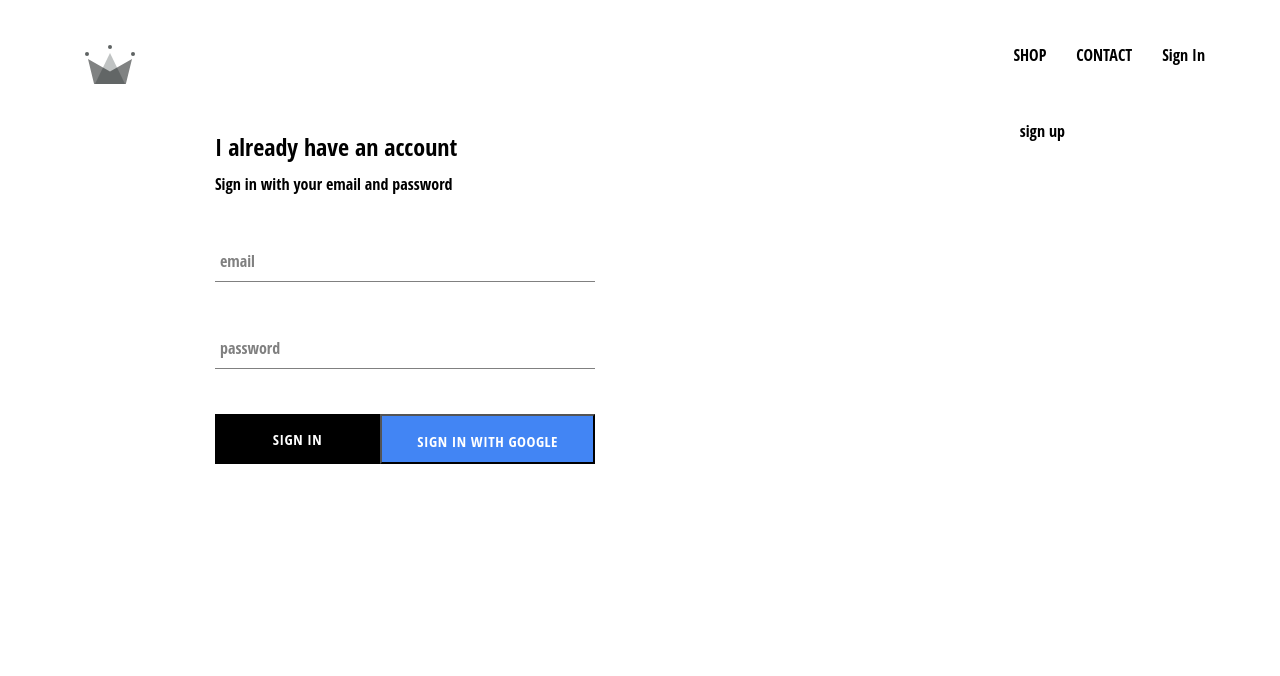
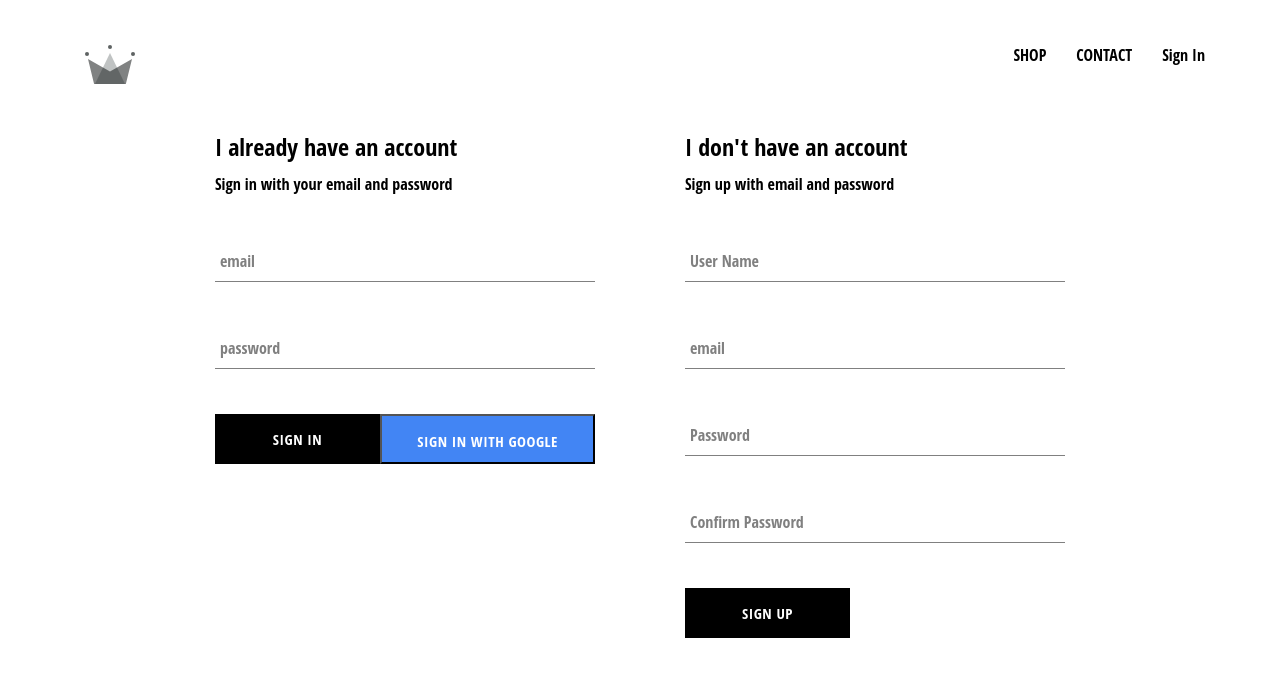
Before and after one commit to siavoshrahimi/e-commerce-cloth-shopping, a React (Create React App) app: page /auth in a window 1280 px wide. Shown: the top 676 px of the page. Built offline with nearby package versions, Linux system fonts and the light colour scheme; no server answers; the HTML template or start-up script is replaced by a standard one.

Commit message:
implemented firebase utils, included ability to store authenticated users into our firestore database

```diff
--- a/package.json
+++ b/package.json
@@ -6,6 +6,7 @@
     "@testing-library/jest-dom": "^5.16.4",
     "@testing-library/react": "^13.3.0",
     "@testing-library/user-event": "^13.5.0",
+    "firebase": "^9.9.2",
     "node-sass": "^7.0.1",
     "react": "^18.2.0",
     "react-dom": "^18.2.0",
--- a/src/App.js
+++ b/src/App.js
@@ -1,4 +1,4 @@
-import React from "react";
+import React, {useEffect, useState} from "react";
 import {Route,Routes} from 'react-router-dom'
 
 import {GlobalStyle} from "./GlobalStyle.style";
@@ -6,8 +6,29 @@ import Home from "./containers/home/Home";
 import Shop from "./containers/shop/shop";
 import SignInAndUp from "./containers/signInAndUp/signInAndUp";
 import Header from "./components/header/Header";
+import {auth, createUserProfileDocument} from "./firebase/firebase.utils";
 
 function App() {
+    const [currentUser, setCurrentUser] = useState(null)
+    const [id, setId] = useState(null)
+
+    useEffect(() =>{
+        auth.onAuthStateChanged(async userAuth =>{
+            if(userAuth){
+                const userRef = await createUserProfileDocument(userAuth)
+
+                userRef.onSnapshot(snapShot =>{
+                    setCurrentUser(snapShot.data())
+                    setId(snapShot.id)
+                })
+
+                console.log(currentUser)
+            }else {
+                setCurrentUser(userAuth)
+            }
+        })
+    },[])
+
   return (
     <>
         <GlobalStyle/>
--- a/src/components/signIn/SignIn.js
+++ b/src/components/signIn/SignIn.js
@@ -1,5 +1,6 @@
 import React,{useState} from "react";
 
+import { signInWithGoogle } from "../../firebase/firebase.utils";
 import InputForm from "../inputForm/InputForm";
 import Button from "../button/button";
 import {SignInContainer, Title, Subtitle, SignInForm, ButtonContainer} from "./signIn.styles";
@@ -43,7 +44,7 @@ function SingIn() {
                 <ButtonContainer>
                     <Button type="submit" >Sign In</Button>
                     <Button
-                        onClick={() =>console.log('google')}
+                        onClick={() =>signInWithGoogle()}
                         isGoogleSignIn
                         type="button"
                     >
--- a/src/components/signUp/SignUp.js
+++ b/src/components/signUp/SignUp.js
@@ -1,14 +1,87 @@
-import React from "react";
+import React,{useState} from "react";
 
-import {SignUpContainer} from "./signUp.styles";
+import FormInput from "../inputForm/InputForm";
+import Button from "../button/button";
 
-function SignUp() {
+import {SignUpContainer,Title, Subtitle, Form} from "./signUp.styles";
+import {auth, createUserProfileDocument} from "../../firebase/firebase.utils";
+
+function SignUp () {
+    const [displayName, setDisplayName] = useState('')
+    const [email, setEmail] = useState('')
+    const [password, setPassword] = useState('')
+    const [confirmPassword, setConfirmPassword] = useState('')
+
+    const handelSubmit = async event =>{
+        event.preventDefault();
+        if(password !== confirmPassword){
+            alert("Password doesn't match");
+            return;
+        }
+
+        try{
+            const {user} = await auth.createUserWithEmailAndPassword(email, password)
+            await createUserProfileDocument(user,{displayName})
+            setDisplayName('')
+            setEmail('')
+            setPassword('')
+            setConfirmPassword('')
+        }catch (e) {
+            console.log(e.message)
+        }
+    }
+
+    const handelChange= event =>{
+        const {value,name} = event.target;
+        name === 'displayName' && setDisplayName(value)
+        name === 'email' && setEmail(value)
+        name === 'password' && setPassword(value)
+        name === 'confirmPassword' && setConfirmPassword(value)
+    }
+
     return(
         <SignUpContainer>
-            sign up
+            <Title>I don't have an account</Title>
+            <Subtitle>Sign up with email and password</Subtitle>
+            <Form className='sign-up-form' onSubmit={handelSubmit}>
+                <FormInput
+                    name='displayName'
+                    value={displayName}
+                    label='User Name'
+                    onChange={handelChange}
+                    required
+                    type='text'
+                />
+                <FormInput
+                    required
+                    name='email'
+                    value={email}
+                    label='email'
+                    onChange={handelChange}
+                    type='email'
+                />
+                <FormInput
+                    required
+                    name='password'
+                    value={password}
+                    label='Password'
+                    onChange={handelChange}
+                    type='password'
+                />
+                <FormInput
+                    required
+                    name='confirmPassword'
+                    value={confirmPassword}
+                    label='Confirm Password'
+                    onChange={handelChange}
+                    type='password'
+                />
+                <Button type='submit'>SIGN UP</Button>
+            </Form>
         </SignUpContainer>
     )
-
 }
 
+
+
 export default SignUp;
--- a/src/components/signUp/signUp.styles.js
+++ b/src/components/signUp/signUp.styles.js
@@ -1,5 +1,16 @@
 import styled from "styled-components";
 
 export const SignUpContainer = styled.div`
+  display: flex;
+  flex-direction: column;
+  width: 380px;
+`;
 
-`
+export const Title = styled.h2`
+    margin:10px 0;
+`;
+
+export const Subtitle = styled.span``
+
+
+export const Form = styled.form``
--- /dev/null
+++ b/src/firebase/firebase.utils.js
@@ -0,0 +1,47 @@
+import firebase from "firebase/compat/app";
+import 'firebase/compat/firestore'
+import 'firebase/compat/auth';
+
+const config = {
+    apiKey: "AIzaSyB6dslGPgc4dwp3CsPiFMXPnRtAc5waP_c",
+    authDomain: "ecommerc-db-a391c.firebaseapp.com",
+    projectId: "ecommerc-db-a391c",
+    storageBucket: "ecommerc-db-a391c.appspot.com",
+    messagingSenderId: "282961705298",
+    appId: "1:282961705298:web:1adb8d68f98186a1b6228b",
+    measurementId: "G-GMCXMCHSGM"
+}
+
+export const createUserProfileDocument = async (userAuth, additionalData) =>{
+    if (!userAuth) return
+    const userRef = firestore.doc(`user/${userAuth.uid}`)
+    const snapShot = await userRef.get()
+
+    if(!snapShot.exists){
+        const {displayName, email} =userAuth
+        const createdAt = new Date();
+
+        try{
+            await userRef.set({
+                displayName,
+                email,
+                createdAt,
+                ...additionalData
+            })
+        }catch (e) {
+            console.log(e.message)
+        }
+    }
+    return userRef
+}
+
+firebase.initializeApp(config)
+
+export const auth = firebase.auth();
+export const firestore = firebase.firestore();
+
+const provider = new firebase.auth.GoogleAuthProvider()
+provider.setCustomParameters({prompt : 'select_account'});
+export const signInWithGoogle = () => auth.signInWithPopup(provider)
+
+export default firebase
```
Also changed, not shown: 1 other file (tests, documents, lock files or other folders).
